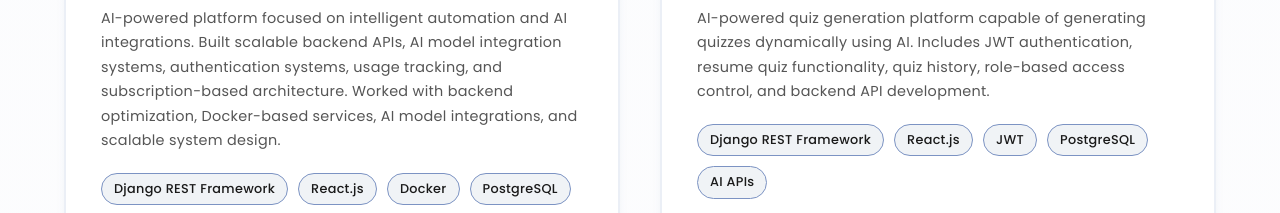
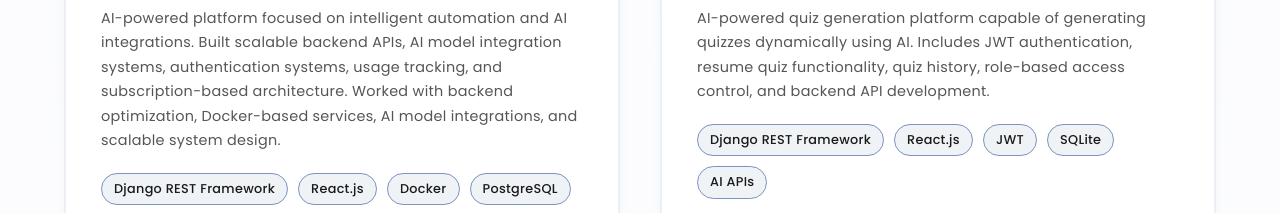
Before and after one commit to nehasree25/Neha-portfolio, a React (Create React App) app: page / in a window 1280 px wide. Shown: the part 2560-2773 px from the top of the page. Built offline with nearby package versions, Linux system fonts and the light colour scheme; the HTML template or start-up script is replaced by a standard one.

Commit message:
update tech stack for QuizGen project in Projects.js

```diff
--- a/src/components/Projects.js
+++ b/src/components/Projects.js
@@ -11,7 +11,7 @@ const Projects = () => {
     {
       title: "QuizGen",
       description: "AI-powered quiz generation platform capable of generating quizzes dynamically using AI. Includes JWT authentication, resume quiz functionality, quiz history, role-based access control, and backend API development.",
-      tech: ["Django REST Framework", "React.js", "JWT", "PostgreSQL", "AI APIs"]
+      tech: ["Django REST Framework", "React.js", "JWT", "SQLite", "AI APIs"]
     },
     {
       title: "MentorCircle",
```
